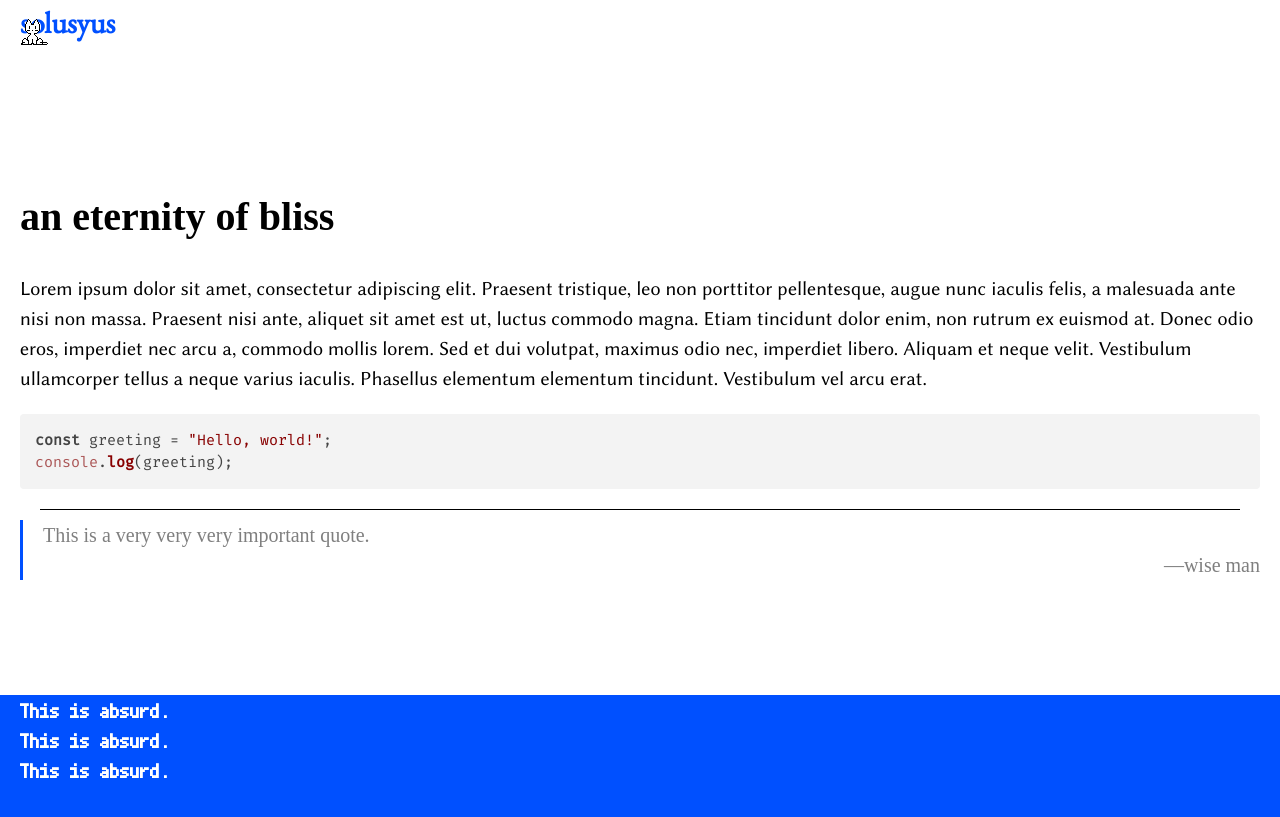
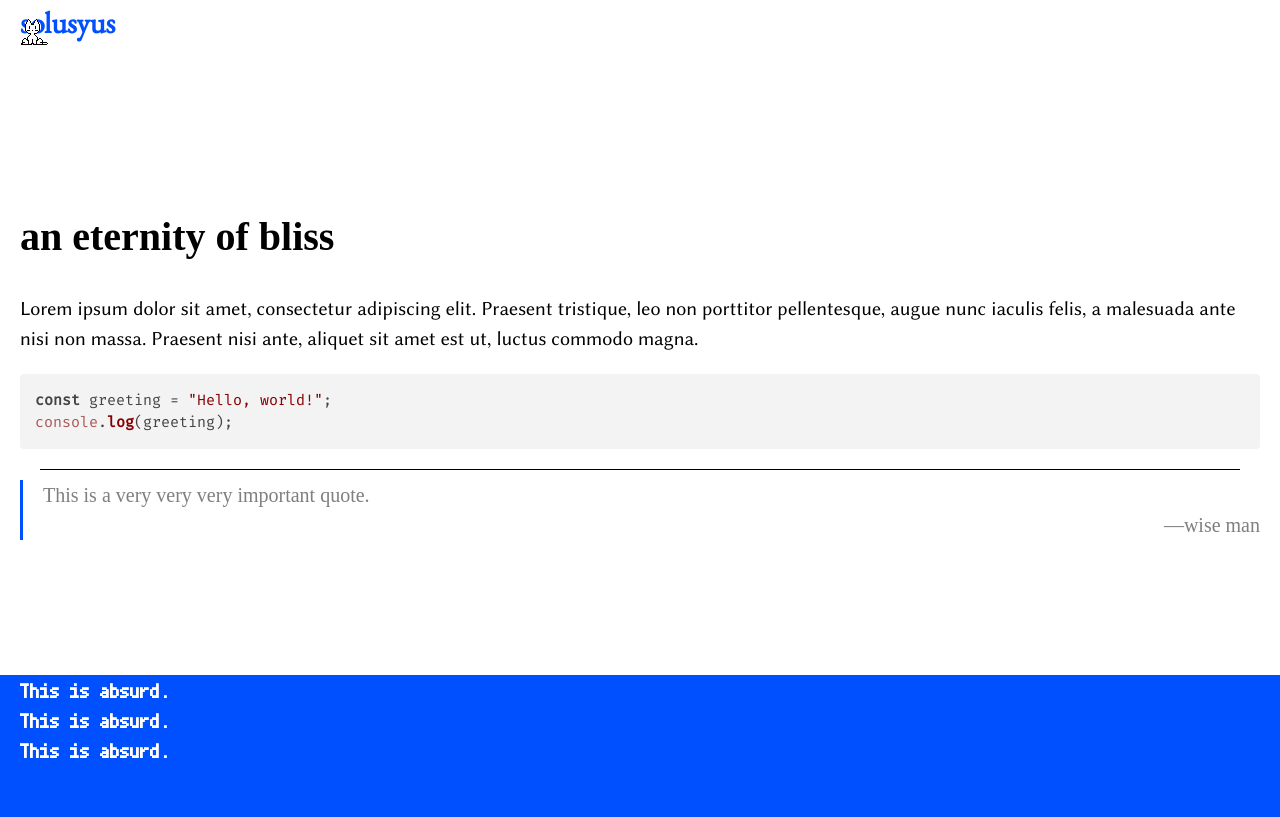
Before and after one commit to solusyus/website, a Jekyll site: the page built from index.html, in a window 1280 px wide. Shown: the top 817 px of the page. Built offline with Jekyll 4.4.1, drawn with Linux system fonts in a browser that asks for light colours; nearby versions of some CDN libraries; some web fonts are replaced; a script that is not in the unit is left out.

Commit message:
Update index.html

```diff
--- a/index.html
+++ b/index.html
@@ -3,7 +3,7 @@ layout: default
 title: Solusyus
 ---
   <h1>an eternity of bliss</h1>
-<p>Lorem ipsum dolor sit amet, consectetur adipiscing elit. Praesent tristique, leo non porttitor pellentesque, augue nunc iaculis felis, a malesuada ante nisi non massa. Praesent nisi ante, aliquet sit amet est ut, luctus commodo magna. Etiam tincidunt dolor enim, non rutrum ex euismod at. Donec odio eros, imperdiet nec arcu a, commodo mollis lorem. Sed et dui volutpat, maximus odio nec, imperdiet libero. Aliquam et neque velit. Vestibulum ullamcorper tellus a neque varius iaculis. Phasellus elementum elementum tincidunt. Vestibulum vel arcu erat.</p>
+<p>Lorem ipsum dolor sit amet, consectetur adipiscing elit. Praesent tristique, leo non porttitor pellentesque, augue nunc iaculis felis, a malesuada ante nisi non massa. Praesent nisi ante, aliquet sit amet est ut, luctus commodo magna.</p>
 <pre><code class="language-javascript">const greeting = "Hello, world!";
 console.log(greeting);</code></pre>
 <hr>
```
